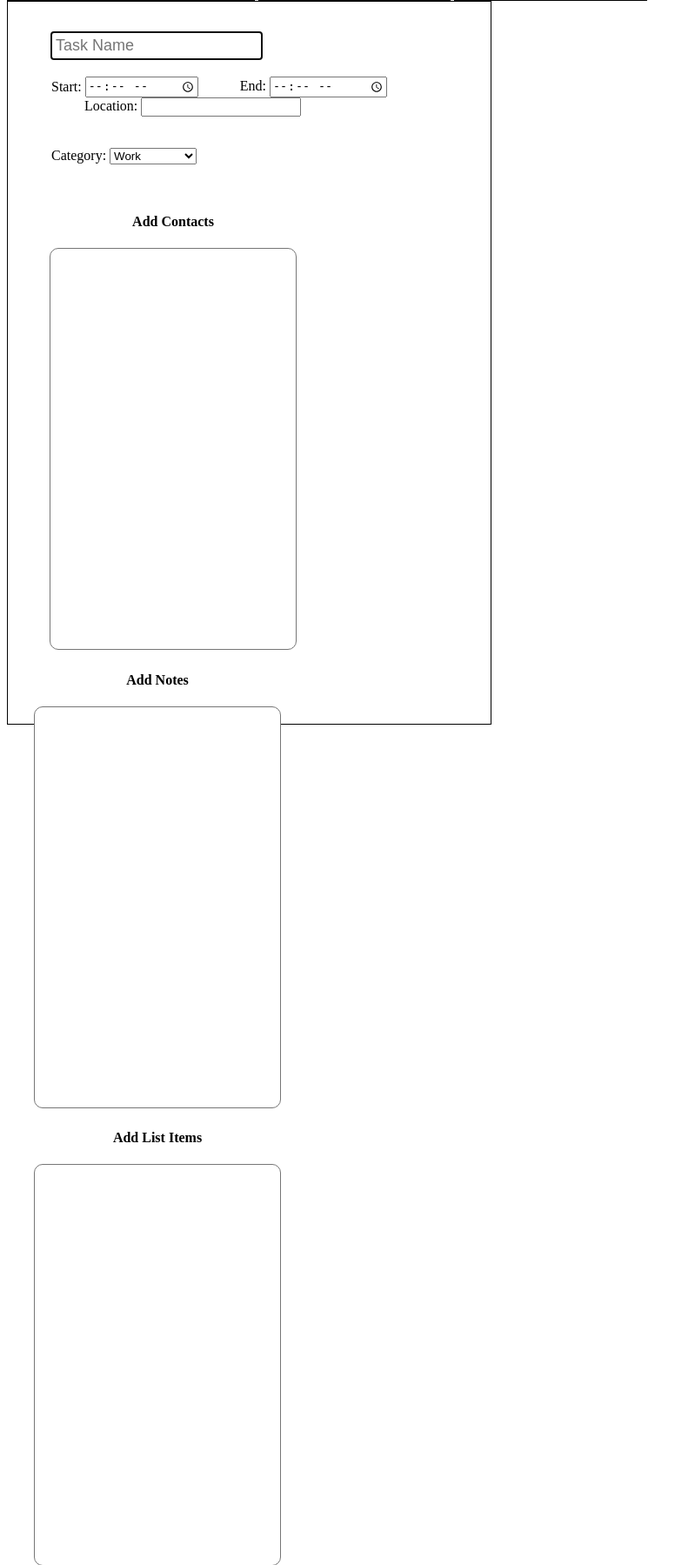
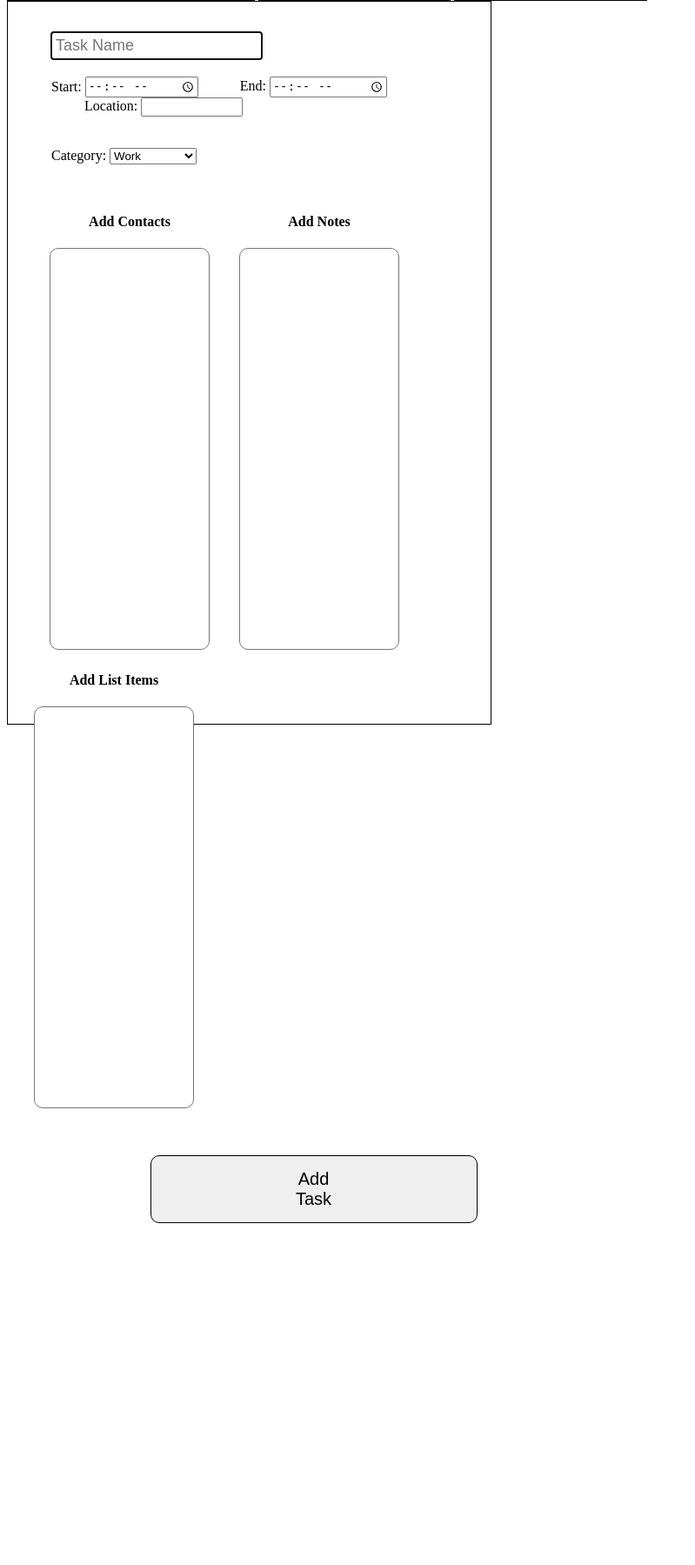
Before and after one commit to IsaiahWHayes/scheduler, a Flask app: page /schedule in a window 1280 px wide. Shown: the part 937-2736 px from the top of the page at 87% size, without its empty margins (0-799 px from the left). After the commit the page ends 2343 px from the top, so only its background shows below. Run offline with Flask 2, Linux system fonts and the light colour scheme; the visitor is signed in with stand-in values (Sample User, id 1); data that the repository does not hold is empty.

Commit message:
CSS changes to location-input and contacts-div width

```diff
--- a/static/schedule.css
+++ b/static/schedule.css
@@ -130,6 +130,7 @@
 
     .task-top #location-input {
         padding: 1.5px;
+        width: 110px;
     }
 
     .task-top #category {
@@ -153,6 +154,7 @@
         border-radius: 10px;
         resize: none;
         padding: 5px;
+        width: 172px;
     }
 
     .new-task-form button {
```
Also changed, not shown: 2 other files.
